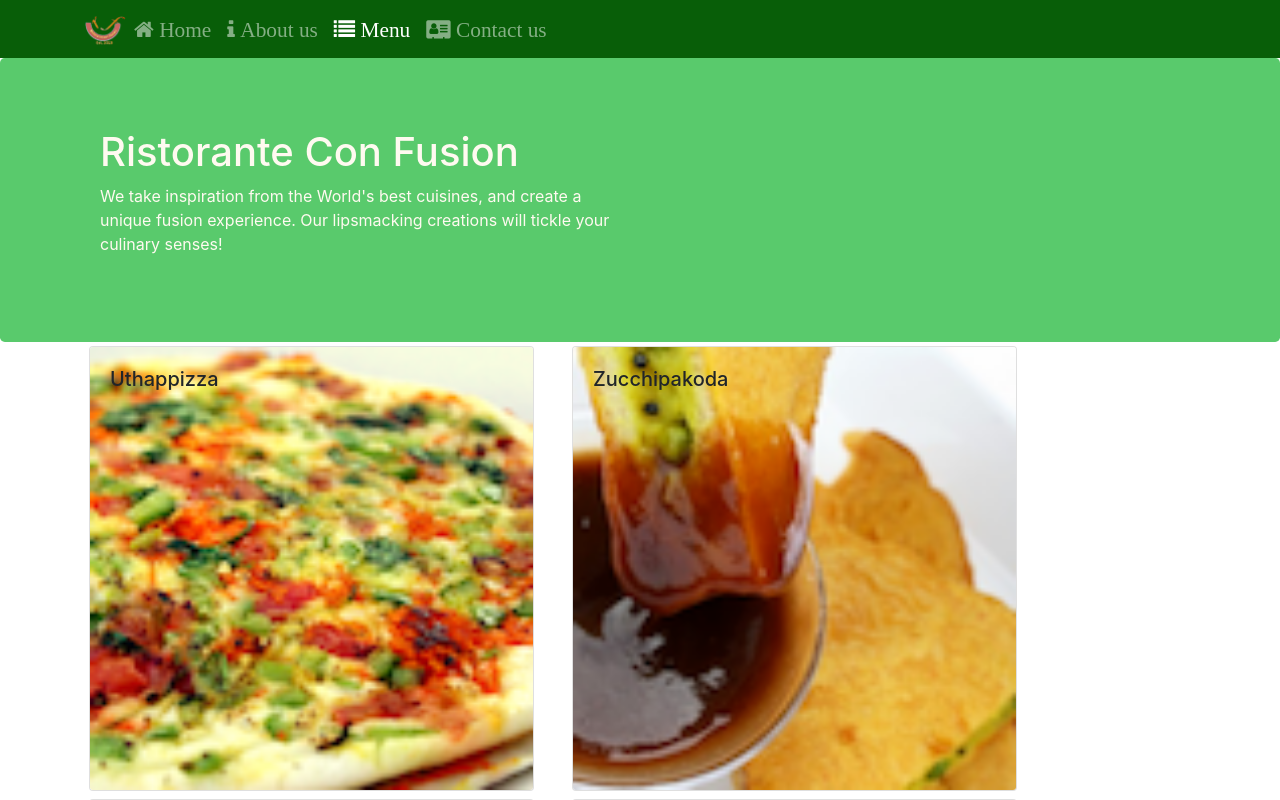
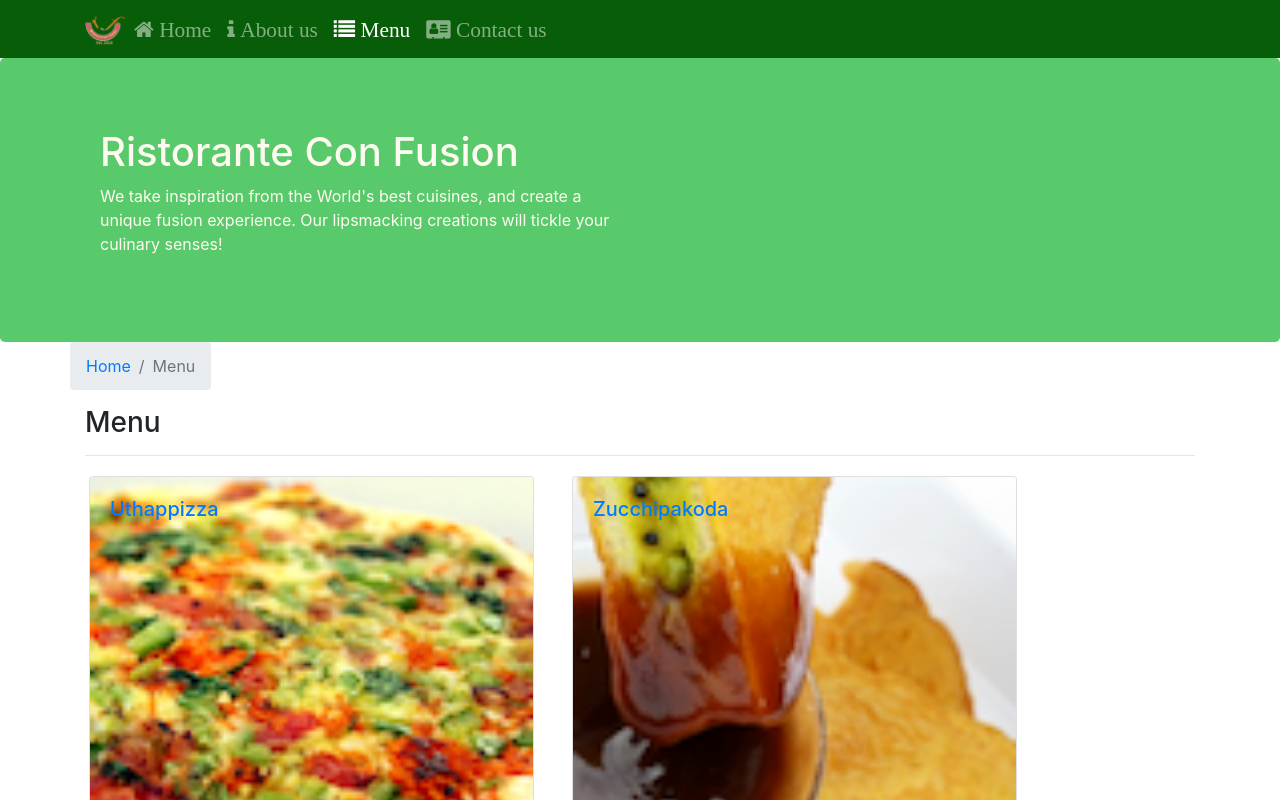
Before and after one commit to shubhapatil154/React_Project, a React (Create React App) app: page /menu in a window 1280 px wide. Shown: the top 800 px of the page. Built offline with nearby package versions, Linux system fonts and the light colour scheme.

Commit message:
Single Page Applications Part 02

```diff
--- a/package.json
+++ b/package.json
@@ -6,6 +6,7 @@
     "@testing-library/jest-dom": "^4.2.4",
     "@testing-library/react": "^9.5.0",
     "@testing-library/user-event": "^7.2.1",
+    "babel-eslint": "^10.1.0",
     "bootstrap-social": "5.1.1",
     "font-awesome": "4.7.0",
     "react": "^16.13.1",
@@ -20,7 +21,8 @@
     "eject": "react-scripts eject"
   },
   "eslintConfig": {
-    "extends": "react-app"
+    "extends": "react-app",
+    "parser":"babel-eslint"
   },
   "browserslist": {
     "production": [
--- a/src/components/ContactComponent.js
+++ b/src/components/ContactComponent.js
@@ -1,11 +1,23 @@
 import React from 'react';
+import { Breadcrumb, BreadcrumbItem } from 'reactstrap';
+import { Link } from 'react-router-dom';
 
 function Contact(props) {
     return(
         <div className="container">
+            <div className="row">
+                <Breadcrumb>
+                    <BreadcrumbItem><Link to='/home'>Home</Link></BreadcrumbItem>
+                    <BreadcrumbItem active>Contact Us </BreadcrumbItem>
+                </Breadcrumb>
+                <div className="col-12">
+                    <h3>Contact Us</h3>
+                    <hr />
+                </div>
+            </div>
             <div className="row row-content">
                 <div className="col-12">
-                <h3>Location Information</h3>
+                    <h3>Location Information</h3>
                 </div>
                 <div className="col-12 col-sm-4 offset-sm-1">
                         <h5>Our Address</h5>
--- a/src/components/DishDetailComponent.js
+++ b/src/components/DishDetailComponent.js
@@ -1,11 +1,11 @@
 import React from 'react';
-import { Card, CardImg, CardText, CardBody, CardTitle } from 'reactstrap';
-
+import { Card, CardImg, CardText, CardBody, CardTitle, Breadcrumb, BreadcrumbItem } from 'reactstrap';
+import { Link } from 'react-router-dom';
 
 
     function RenderDish({dish}) {
         return (
-            <div className="col-12 col-md-5 m-1">
+            <div>
                 <Card>
                     <CardImg width="100%" src={dish.image} alt={dish.name} />
                     <CardBody>
@@ -41,19 +41,28 @@
     }
 
     const DishDetail = (props) => {
-
         if (props.dish) {
             return (
                 <div className="container">
                     <div className="row">
-                        <div className="col-12 col-md-5 m-1">
-                            <RenderDish dish={props.dish} />
-                        </div>
-                        <div className="col-12 col-md-5 m-1">
-                            <RenderComments comments={props.dish.comments} />
-                        </div>
+                    <Breadcrumb>
+                        <BreadcrumbItem><Link to='/menu'>Menu</Link> </BreadcrumbItem>
+                        <BreadcrumbItem active>{props.dish.name}</BreadcrumbItem>
+                    </Breadcrumb>
+                    <div className="col-12">
+                        <h3>{props.dish.name}</h3>
+                        <hr />
                     </div>
                 </div>
+                <div className="row">
+                    <div className="col-12 col-md-5 m-1">
+                        <RenderDish dish={props.dish} />
+                    </div>
+                    <div className="col-12 col-md-5 m-1">
+                        <RenderComments comments={props.comments} />
+                    </div>
+                </div>
+            </div>
             );
         }
         else {
--- a/src/components/MainComponent.js
+++ b/src/components/MainComponent.js
@@ -1,35 +1,45 @@
 import React, { Component } from 'react';
-import Home from './HomeComponent';
 import Menu from './MenuComponent';
-import Contact from './ContactComponent';
 import DishDetail from './DishDetailComponent';
 import Header from './HeaderComponent';
 import Footer from './FooterComponent';
+import Home from './HomeComponent';
+import Contact from './ContactComponent';
+
+import { Switch, Route, Redirect } from 'react-router-dom';
+
+
 import { DISHES } from '../shared/dishes';
 import { COMMENTS } from '../shared/comments';
+import { PROMOTIONS } from '../shared/promotions';
 import { LEADERS } from '../shared/leaders';
-import { PROMOTIONS } from '../shared/promotions';
-import { Switch, Route, Redirect } from 'react-router-dom';
 
- class Main extends Component{
+class Main extends Component {
     constructor(props) {
         super(props);
 
         this.state = {
-      dishes : DISHES,
-      comments :  COMMENTS,
-      promotions : PROMOTIONS,
-      leaders : LEADERS
+            dishes: DISHES,
+            comments: COMMENTS,
+            promotions: PROMOTIONS,
+            leaders: LEADERS
         };
     }
 
-  render(){
-
+    render() {
       const HomePage = () => {
         return (
-        <Home dish={this.state.dishes.filter((dish) => dish.featured)[0]}
-              promotion={this.state.promotions.filter((promo) => promo.featured)[0]}
-              leader={this.state.leaders.filter((leader) => leader.featured)[0]}
+            <Home dish={this.state.dishes.filter(dish => dish.featured)[0]}
+                promotion={this.state.promotions.filter(promo => promo.featured)[0]}
+                leader={this.state.leaders.filter(leader => leader.featured)[0]}
+            />
+        );
+      }
+      const DishWithId = ({match}) => {
+          return (
+              <DishDetail
+              dish={this.state.dishes.filter(dish => dish.id === parseInt(match.params.dishId, 10))[0]}
+              comments={this.state.comments.filter(comment => comment.dishId === parseInt(match.params.dishId, 10))}
               />
           );
       }
@@ -38,8 +48,8 @@
                 <Header />
                 <Switch>
                   <Route path="/home" component={HomePage} />
-              <Route exact path="/menu" component={() =>
-                     <Menu dishes={this.state.dishes} />} />
+                  <Route exact path="/menu" component={() => <Menu dishes={this.state.dishes} />} />
+                  <Route path="/menu/:dishId" component={DishWithId} />
                   <Route exact path="/contactus" component={Contact} />
                   <Redirect to="/home" />
                 </Switch>
@@ -47,8 +57,6 @@
             </div>
         );
     }
-
 }
 
-
 export default Main;
--- a/src/components/MenuComponent.js
+++ b/src/components/MenuComponent.js
@@ -1,30 +1,41 @@
 import React from 'react';
-import { Card, CardImg, CardImgOverlay, CardTitle } from 'reactstrap';
+import { Card, CardImg, CardImgOverlay, CardTitle, Breadcrumb, BreadcrumbItem } from 'reactstrap';
+import { Link } from 'react-router-dom';
 
-    function RenderMenuItem({dish, onClick}) {
+function RenderMenuItem ({dish, onClick}) {
     return (
-            <Card onClick={() => onClick(dish.id)}>
+        <Card>
+            <Link to={`/menu/${dish.id}`} >
                 <CardImg width="100%" src={dish.image} alt={dish.name} />
                 <CardImgOverlay>
                     <CardTitle>{dish.name}</CardTitle>
                 </CardImgOverlay>
+            </Link>
         </Card>
     );
-
 }
 
-    const Menu = (props) => {
-
-        const menu = props.dishes.map((dish) => {
+const Menu = props => {
+    const menu = props.dishes.map(dish => {
         return (
-                <div key={dish.id} className="col-12 col-md-5 m-1">
-                    <RenderMenuItem dish={dish} onClick={props.onClick} />
+            <div key={dish.id} className="col\l-12 col-md-5 m-1">
+                <RenderMenuItem dish={dish} />
             </div>
-            );
+        )
     });
 
     return (
         <div className="container">
+            <div className="row">
+                <Breadcrumb>
+                    <BreadcrumbItem><Link to="/home">Home</Link></BreadcrumbItem>
+                    <BreadcrumbItem active>Menu</BreadcrumbItem>
+                </Breadcrumb>
+                <div className="col-12">
+                    <h3>Menu</h3>
+                    <hr />
+                </div>
+            </div>
             <div className="row">
                 {menu}
             </div>
@@ -32,5 +43,4 @@
     );
 }
 
-
 export default Menu;
```
Also changed, not shown: 2 other files (tests, documents, lock files or other folders). Lines whose indentation alone changed are shown as unchanged.
